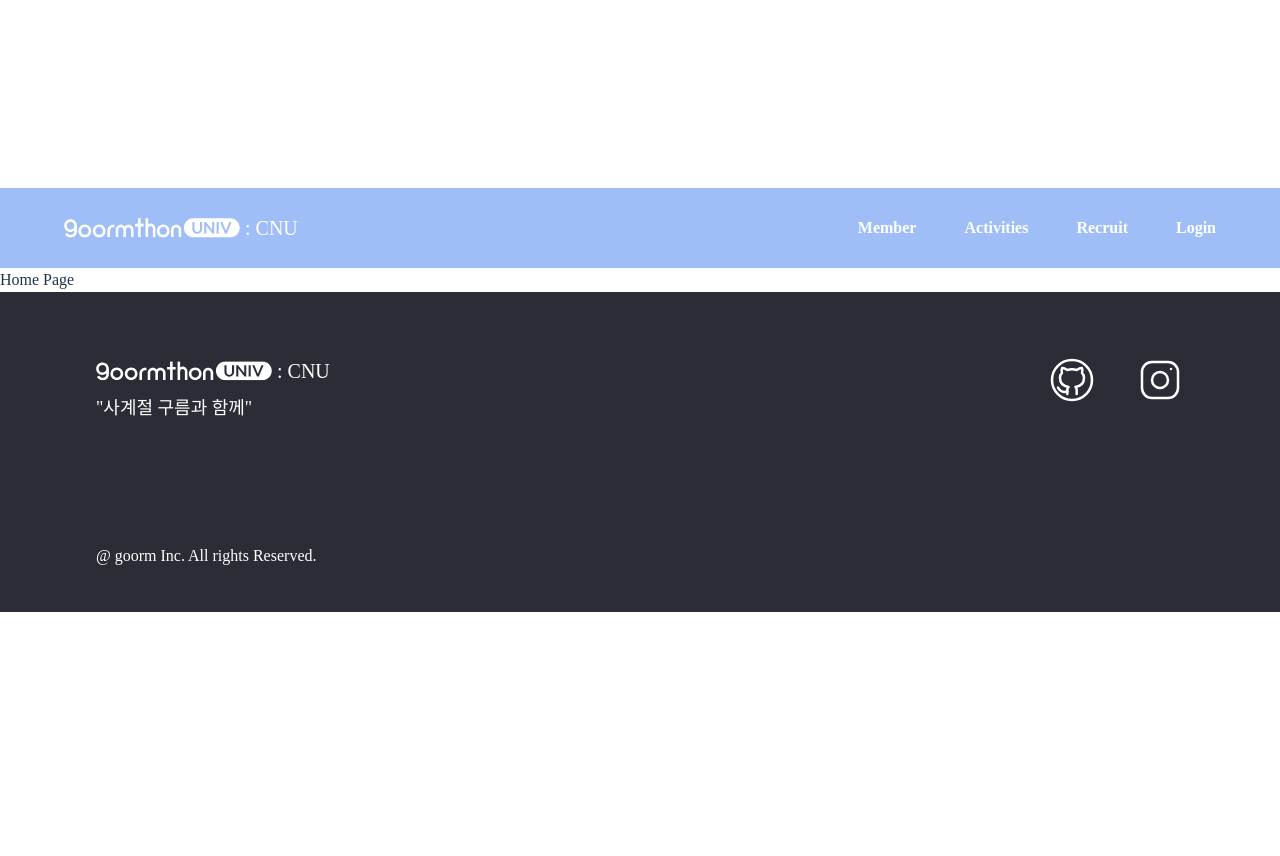
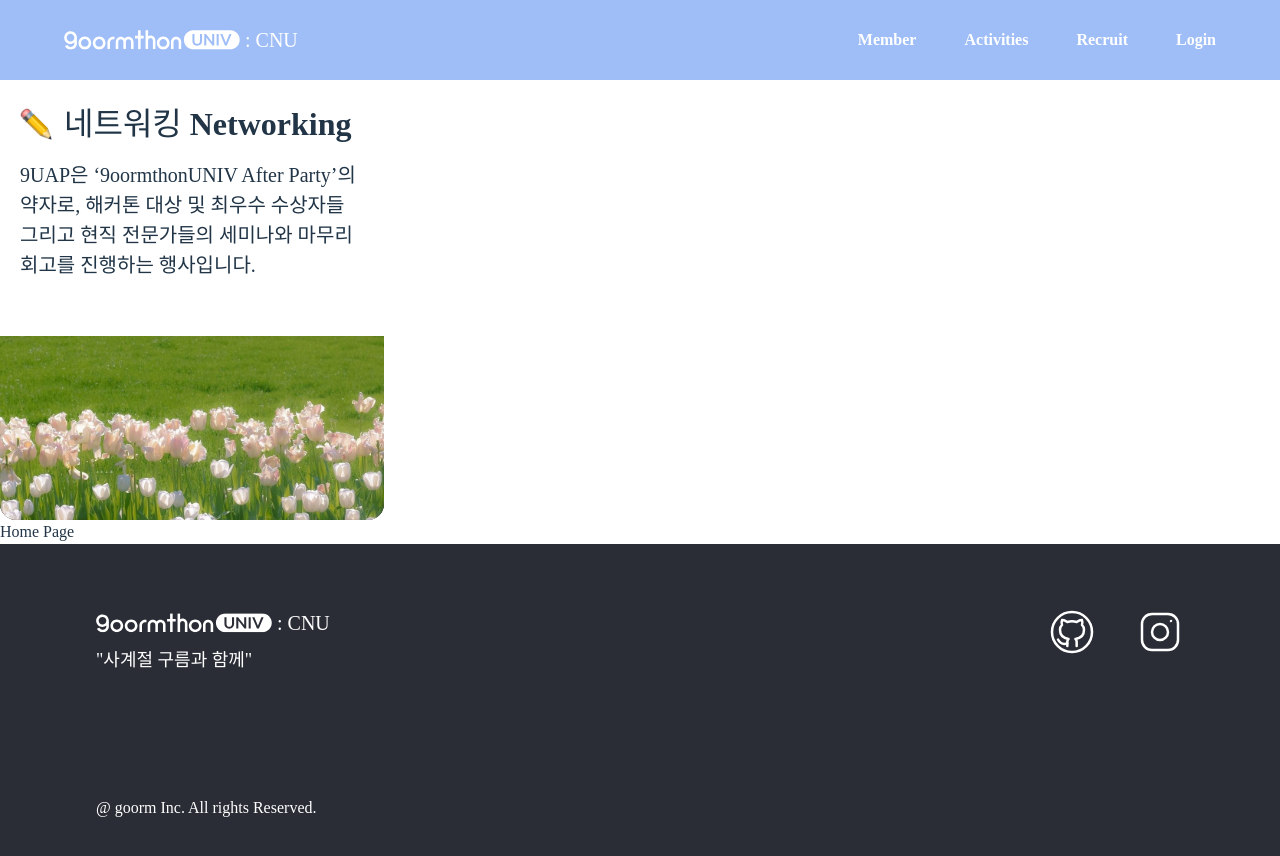
Before and after one commit to 9oormthonUNIV-JNU/9oormPage-FE, a React (Vite) app: page / in a window 1280 px wide. Shown: the top 856 px of the page. Before the commit the page ends 800 px from the top, so only its background shows below. Built offline with nearby package versions, Linux system fonts and the light colour scheme; a web font is replaced by a local one.

Commit message:
feat: CustomCard, HomeCard 구현

```diff
--- a/src/App.tsx
+++ b/src/App.tsx
@@ -14,11 +14,13 @@ import PostManagePage from "./pages/AdminPage/PostManagePage";
 import ScheduleManagePage from "./pages/AdminPage/ScheduleManagePage";
 import Header from "./components/common/atoms/Header";
 import Footer from "./components/common/atoms/Footer";
+import HomeCard from "./components/common/molecules/HomeCard";
 
 function App() {
   return (
     <Router>
       <Header />
+      <HomeCard />
       <Routes>
         <Route path="/" element={<HomePage />} />
         <Route path="/activity" element={<ActivityPage />} />
--- /dev/null
+++ b/src/components/common/atoms/CustomCard.tsx
@@ -0,0 +1,26 @@
+import React from "react";
+
+const CustomCard = React.forwardRef<
+  HTMLDivElement,
+  React.HTMLAttributes<HTMLDivElement>
+>(({ className, ...props }, ref) => {
+  return (
+    <div
+      ref={ref}
+      className={`rounded-2xl flex overflow-hidden transition-all duration-300 ease-out hover:scale-[101%] hover:shadow-2xl ${className}`}
+      onMouseEnter={(e) =>
+        (e.currentTarget.style.boxShadow =
+          "0px 0px 30px 12px rgba(0, 0, 0, 0.15)")
+      }
+      onMouseLeave={(e) =>
+        (e.currentTarget.style.boxShadow =
+          "0px 0px 20px 12px rgba(0, 0, 0, 0.05)")
+      }
+      {...props}
+    />
+  );
+});
+
+CustomCard.displayName = "CustomCard"; // forwardRef를 사용할 때 컴포넌트 이름을 설정하는 것이 좋습니다.
+
+export default CustomCard;
--- /dev/null
+++ b/src/components/common/molecules/HomeCard.tsx
@@ -0,0 +1,37 @@
+import icon_pencil from "../../../../public/icons/icon_pencil.svg";
+import img_flower from "../../../../public/images/img_flower.svg";
+import CustomCard from "../atoms/CustomCard";
+
+const HomeCard = () => {
+  return (
+    <CustomCard
+      className="lg:w-96 md:w-72 h-[440px] flex flex-col overflow-hidden transition-all duration-300 ease-out hover:scale-[101%] hover:shadow-2xl"
+      onMouseEnter={(e) =>
+        (e.currentTarget.style.boxShadow =
+          "0px 0px 30px 12px rgba(0, 0, 0, 0.15)")
+      }
+      onMouseLeave={(e) =>
+        (e.currentTarget.style.boxShadow =
+          "0px 0px 20px 12px rgba(0, 0, 0, 0.05)")
+      }
+    >
+      <div className="px-5 pt-5 flex flex-col flex-grow">
+        <div className="flex gap-3">
+          <img src={icon_pencil} className="w-8" />
+          <span className="text-h3 truncate">네트워킹 Networking</span>
+        </div>
+        <div className="text-b3 mt-3 h-44">
+          9UAP은 ‘9oormthonUNIV After Party’의 약자로, 해커톤 대상 및 최우수
+          수상자들 그리고 현직 전문가들의 세미나와 마무리 회고를 진행하는
+          행사입니다.
+        </div>
+      </div>
+      {/* 이미지 아래로 밀어내기 */}
+      <div className="bg-black w-full h-[190px]">
+        <img className="w-full h-full object-cover" src={img_flower} />
+      </div>
+    </CustomCard>
+  );
+};
+
+export default HomeCard;
```
Also changed, not shown: src/components/common/molecules/molecules.tsx (deleted).
